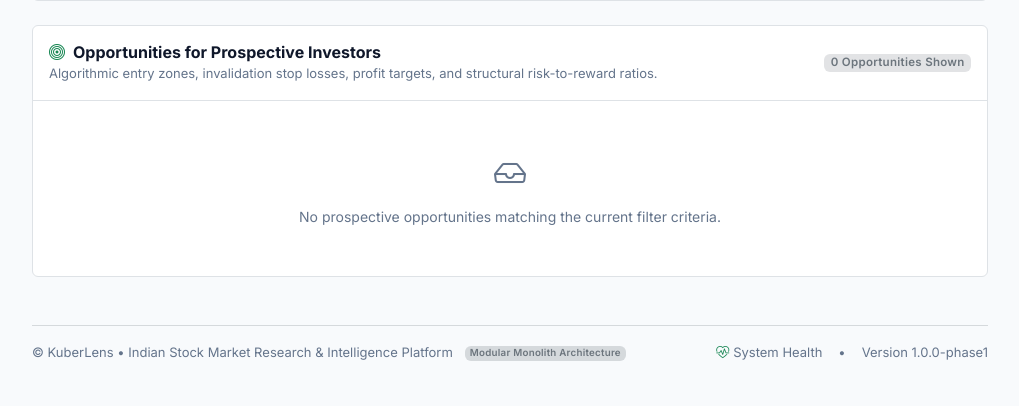
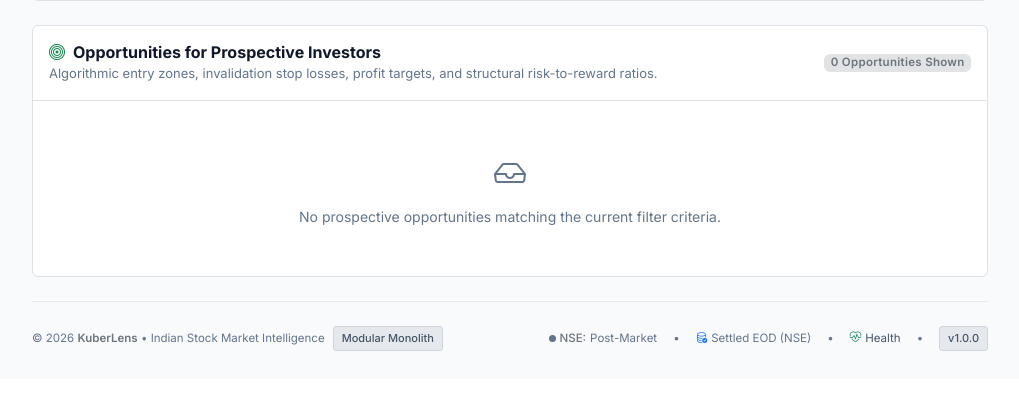
Before and after one commit to Shreesha666/KuberLens, a Django app: page /modules/ai_recommendations/ in a window 1280 px wide. Shown: the part 875-1281 px from the top of the page, without its empty margins (260-1279 px from the left). After the commit the page ends 1226 px from the top, so only its background shows below. Run offline with Django 5.2, Linux system fonts and the light colour scheme; data that the repository does not hold is empty; parts of the project's set-up code (start-up, migrations or seed data) failed here and were passed over; some libraries are stand-ins or nearby versions.

Commit message:
fix(ui): enhance application footer with sticky viewport anchoring, live market status, and typography tokens

```diff
--- a/static/css/theme.css
+++ b/static/css/theme.css
@@ -291,11 +291,72 @@ body {
     margin-left: var(--sidebar-width);
     margin-top: var(--header-height);
     min-height: calc(100vh - var(--header-height));
-    padding: 1.75rem 2rem;
+    padding: 1.75rem 2rem 1.25rem 2rem;
     background-color: var(--bg-main);
     min-width: 0;
     max-width: calc(100vw - var(--sidebar-width));
     overflow-x: hidden;
+    display: flex;
+    flex-direction: column;
+}
+
+#main-content {
+    flex: 1 0 auto;
+    width: 100%;
+}
+
+/* Persistent Application Footer (Sticky Anchoring & Typography) */
+#app-footer {
+    margin-top: auto;
+    padding-top: 1.5rem;
+    padding-bottom: 0.5rem;
+    border-top: 1px solid var(--border-color);
+    color: var(--text-muted);
+    font-size: var(--font-size-xs, 0.75rem);
+    line-height: var(--line-height-base, 1.55);
+}
+
+#app-footer a {
+    color: var(--text-secondary);
+    text-decoration: none;
+    transition: color 0.15s ease-in-out;
+}
+
+#app-footer a:hover {
+    color: var(--color-blue);
+}
+
+#app-footer .footer-badge {
+    font-size: 0.6875rem;
+    font-weight: var(--font-weight-medium, 500);
+    padding: 0.2rem 0.5rem;
+    border-radius: 4px;
+    background-color: rgba(100, 116, 139, 0.12);
+    color: var(--text-secondary);
+    border: 1px solid rgba(100, 116, 139, 0.18);
+}
+
+[data-bs-theme="dark"] #app-footer .footer-badge {
+    background-color: rgba(255, 255, 255, 0.06);
+    color: var(--text-secondary);
+    border-color: rgba(255, 255, 255, 0.1);
+}
+
+#app-footer .status-indicator-dot {
+    display: inline-block;
+    width: 7px;
+    height: 7px;
+    border-radius: 50%;
+    margin-right: 4px;
+}
+
+.status-dot-open {
+    background-color: var(--color-green);
+    box-shadow: 0 0 0 2px rgba(5, 150, 105, 0.2);
+}
+
+.status-dot-closed {
+    background-color: var(--text-muted);
 }
 
 @media (max-width: 991.98px) {
--- a/templates/base/_footer.html
+++ b/templates/base/_footer.html
@@ -1,13 +1,36 @@
-<footer class="mt-5 py-3 border-top border-secondary border-opacity-25 text-muted small d-flex flex-wrap justify-content-between align-items-center">
-    <div>
-        <span>&copy; KuberLens &bull; Indian Stock Market Research & Intelligence Platform</span>
-        <span class="ms-2 badge bg-secondary bg-opacity-25 text-secondary">Modular Monolith Architecture</span>
+<footer id="app-footer" class="d-flex flex-column flex-md-row justify-content-between align-items-center gap-3">
+    <div class="d-flex flex-wrap align-items-center justify-content-center justify-content-md-start gap-2">
+        <span>&copy; {% now "Y" %} <span class="fw-semibold text-secondary">{{ platform_title|default:"KuberLens" }}</span> &bull; Indian Stock Market Intelligence</span>
+        <span class="footer-badge">Modular Monolith</span>
     </div>
-    <div class="d-flex align-items-center gap-3">
-        <a href="{% url 'core:health_check' %}" class="text-decoration-none text-muted d-flex align-items-center gap-1" target="_blank">
-            <i class="bi bi-heart-pulse text-success"></i> System Health
+
+    <div class="d-flex flex-wrap align-items-center justify-content-center justify-content-md-end gap-3">
+        <!-- Market Status Indicator -->
+        <div class="d-inline-flex align-items-center" title="{{ market_status.exchange|default:'NSE' }} Market Session: {{ market_status.session_name|default:'Post-Market' }}">
+            <span class="status-indicator-dot {% if market_status.is_open %}status-dot-open{% else %}status-dot-closed{% endif %}"></span>
+            <span class="text-secondary fw-medium me-1">{{ market_status.exchange|default:"NSE" }}:</span>
+            <span>{{ market_status.session_name|default:"Post-Market" }}</span>
+        </div>
+
+        <span>&bull;</span>
+
+        <!-- Data Freshness Status -->
+        <div class="d-inline-flex align-items-center gap-1">
+            <i class="bi bi-database-check text-primary"></i>
+            <span>{{ data_freshness.label|default:"Settled EOD (NSE)" }}</span>
+        </div>
+
+        <span>&bull;</span>
+
+        <!-- System Health Link -->
+        <a href="{% url 'core:health_check' %}" class="d-inline-flex align-items-center gap-1" target="_blank" rel="noopener" title="System Diagnostic & Health Check">
+            <i class="bi bi-heart-pulse text-success"></i>
+            <span>Health</span>
         </a>
+
         <span>&bull;</span>
-        <span>Version 1.0.0-phase1</span>
+
+        <!-- Release Version -->
+        <span class="footer-badge">v1.0.0</span>
     </div>
 </footer>
```
Also changed, not shown: static/css/typography.css (line endings or trailing spaces).
